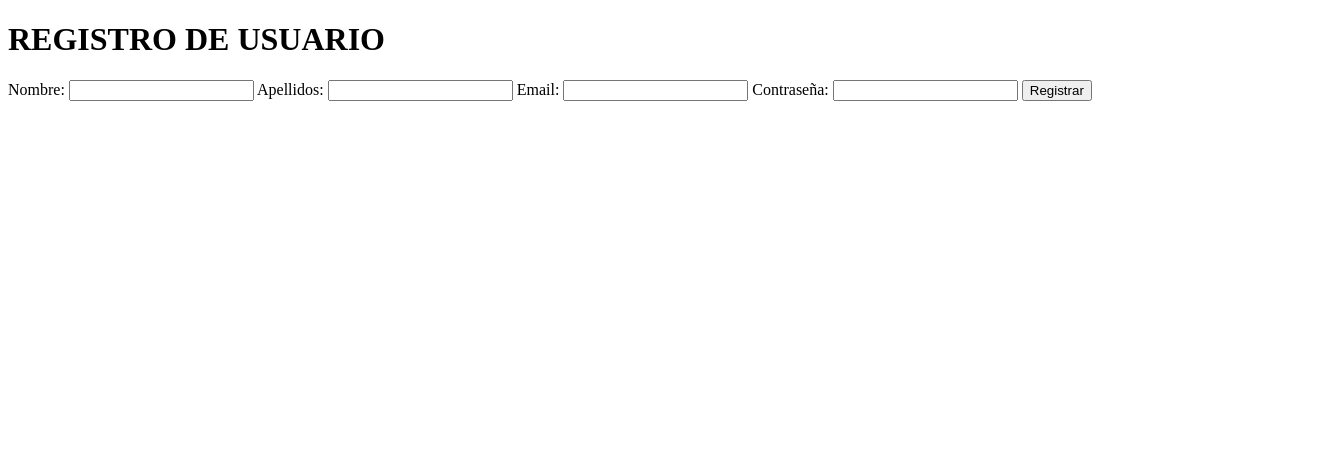
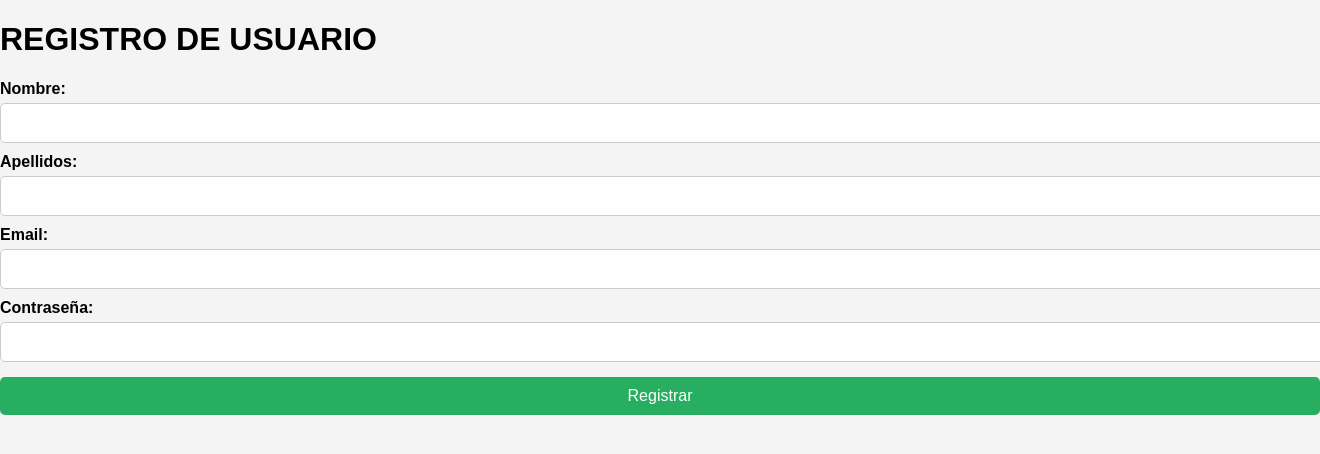
Before and after one commit to sgargal/DWES_ProyectoFinal_SaraGarzon, a PHP site: page /app/views/usuario/formularioRegistro.php in a window 1320 px wide; the page is wider, and only the part inside the window is pictured. Shown: the top 454 px of that part. Run offline with PHP 8.4, Linux system fonts and the light colour scheme.

Commit message:
empezando css(poner mas bonito)

```diff
--- a/app/views/usuario/formularioLogin.php
+++ b/app/views/usuario/formularioLogin.php
@@ -7,6 +7,7 @@
     <meta charset="UTF-8">
     <meta name="viewport" content="width=device-width, initial-scale=1.0">
     <title>Login</title>
+    <link rel="stylesheet" href="../../../css/style.css">
 </head>
 <body>
     <h1>INICIO DE SESIÓN</h1>
--- a/app/views/usuario/formularioRegistro.php
+++ b/app/views/usuario/formularioRegistro.php
@@ -7,6 +7,7 @@
     <meta charset="UTF-8">
     <meta name="viewport" content="width=device-width, initial-scale=1.0">
     <title>Formulario de Registro</title>
+    <link rel="stylesheet" href="../../../css/style.css">
 </head>
 <body>
     <h1>REGISTRO DE USUARIO</h1>
--- a/css/style.css
+++ b/css/style.css
@@ -1,4 +1,12 @@
-/* Estilos generales del header */
+/* --- ESTILOS GENERALES --- */
+body {
+    font-family: Arial, sans-serif;
+    margin: 0;
+    padding: 0;
+    background-color: #f4f4f4;
+}
+
+/* --- HEADER --- */
 header {
     background: #2c3e50;
     color: white;
@@ -26,7 +34,6 @@
     gap: 20px;
 }
 
-/* Estilos de los enlaces */
 nav ul li {
     display: inline;
 }
@@ -44,22 +51,14 @@
     background: #16a085;
 }
 
-/* Estilos generales */
-body {
-    font-family: Arial, sans-serif;
-    margin: 0;
-    padding: 0;
-    background-color: #f4f4f4;
-}
-
-/* Contenedor principal */
+/* --- CONTENEDOR PRINCIPAL --- */
 main {
     display: flex;
     width: 90%;
     margin: 20px auto;
 }
 
-/* Barra lateral */
+/* --- BARRA LATERAL --- */
 .barraLateral {
     width: 25%;
     background: #2c3e50;
@@ -99,7 +98,7 @@
     background: #1abc9c;
 }
 
-/* Contenido principal */
+/* --- CONTENIDO PRINCIPAL --- */
 .contenidoPrincipal {
     flex: 1;
     padding: 20px;
@@ -109,28 +108,76 @@
     margin-left: 20px;
 }
 
-/* Encabezados */
 h2 {
     color: #2c3e50;
 }
 
-/* Botón de cerrar sesión */
-form {
+/* --- FORMULARIOS (LOGIN Y REGISTRO) --- */
+.formulario-container {
+    background: white;
+    padding: 30px;
+    max-width: 400px;
+    margin: 40px auto;
+    border-radius: 8px;
+    box-shadow: 0 4px 8px rgba(0, 0, 0, 0.2);
     text-align: center;
-    margin-top: 20px;
 }
 
+.formulario-container h1 {
+    color: #2c3e50;
+    font-size: 24px;
+    margin-bottom: 15px;
+}
+
+label {
+    display: block;
+    font-weight: bold;
+    margin-top: 10px;
+    text-align: left;
+}
+
+input[type="text"],
+input[type="email"],
+input[type="password"] {
+    width: 100%;
+    padding: 10px;
+    margin-top: 5px;
+    border: 1px solid #ccc;
+    border-radius: 5px;
+    font-size: 16px;
+}
+
+/* --- BOTÓN PRINCIPAL --- */
+input[type="submit"],
+button {
+    background: #27ae60;
+    color: white;
+    border: none;
+    padding: 10px;
+    width: 100%;
+    margin-top: 15px;
+    cursor: pointer;
+    border-radius: 5px;
+    font-size: 16px;
+    transition: background 0.3s;
+}
+
+input[type="submit"]:hover {
+    background: #219150;
+}
+
+/* --- BOTÓN DE CERRAR SESIÓN --- */
 button {
     background: #e74c3c;
-    color: white;
-    border: none;
-    padding: 10px 15px;
-    font-size: 16px;
-    cursor: pointer;
-    border-radius: 5px;
-    transition: background 0.3s;
 }
 
 button:hover {
     background: #c0392b;
 }
+
+/* --- MENSAJES DE SESIÓN --- */
+.mensaje {
+    color: red;
+    margin-bottom: 10px;
+    font-weight: bold;
+}
```
